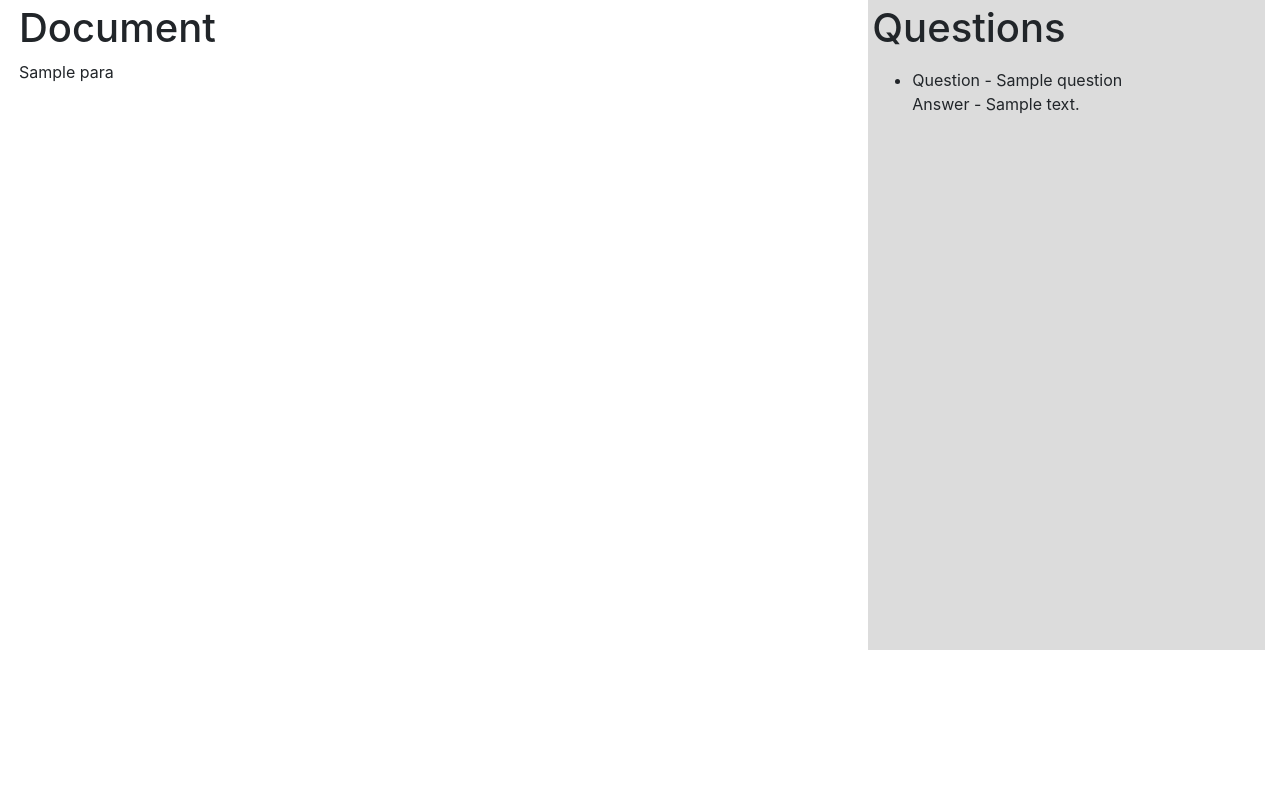
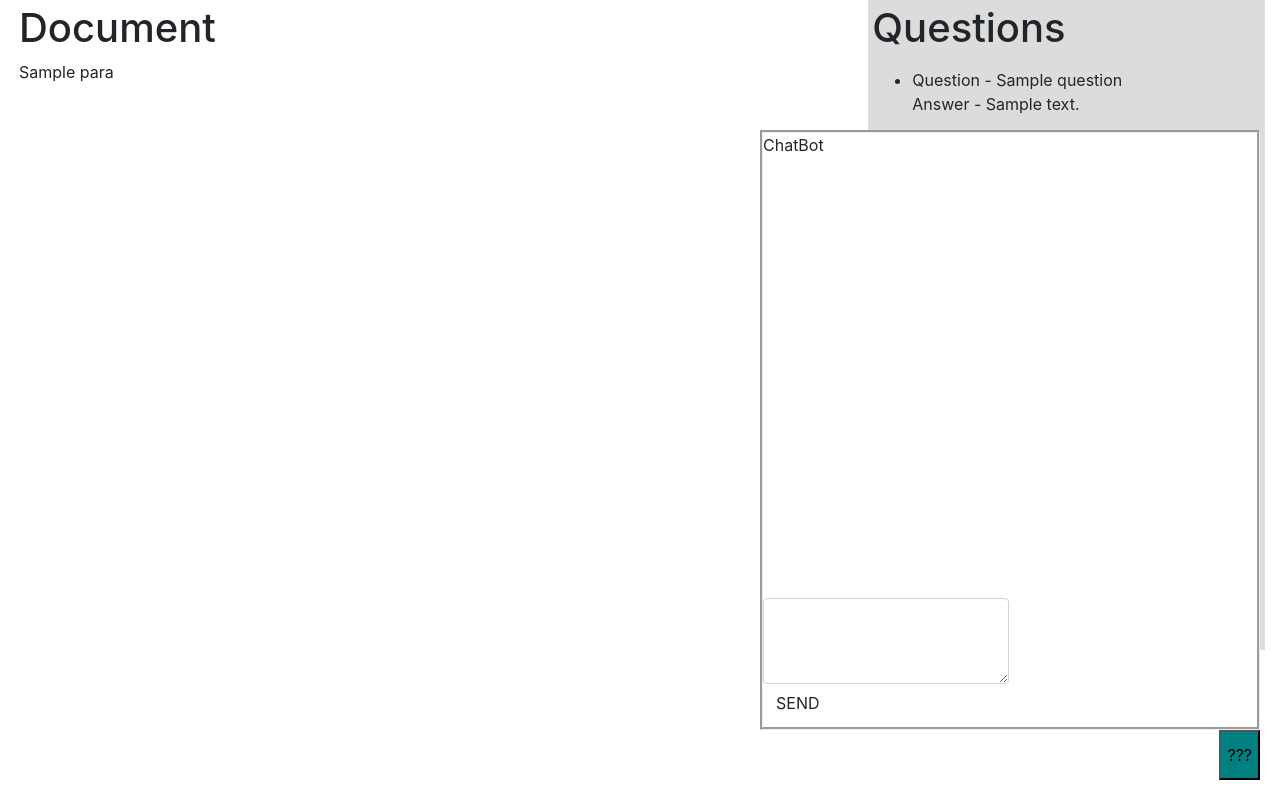
Before and after one commit to aimanfatima/Major-Project, a Django app: template read/docreader/templates/doc_view.html in a window 1280 px wide. Run offline with Django 3.2, Linux system fonts and the light colour scheme; the template is opened without the code that fills it: most values are stand-ins (such as "Sample title", 1, 10 or a date in 2020); some libraries are stand-ins or nearby versions.

Commit message:
chat box from codepen -1

```diff
--- a/read/docreader/templates/doc_view.html
+++ b/read/docreader/templates/doc_view.html
@@ -20,6 +20,44 @@
         overflow-x: auto;
         text-align:justify;
     }
+
+
+    .myDIV {
+        overflow-x: hidden;
+        overflow-x: auto;
+        position: fixed;
+        bottom: 70px;
+        right: 20px;
+        height: 600px;
+        width: 500px;
+        border-style: groove;
+        /* z-index: 800; */
+        background-color: white;
+    }
+
+    .chat-bot-button {
+    position: fixed;
+    bottom: 20px;
+    right: 20px;
+    height: 50px;
+    z-index: 999;
+    background-color:teal;
+    }
+
+    .mainHead {
+        position: absolute;
+    }
+
+    .chat {
+        overflow-x: hidden;
+        overflow-x: auto;
+        position: absolute;
+    }
+
+    .send {
+        position: absolute;
+        bottom: 5px;
+    }
 </style>
 
 </head>
@@ -28,7 +66,6 @@
     <div class="row">
     <div class="col-8">
         <div class=scroll>
-            <!-- <embed src="docreader/static/pdf_file.pdf" type="application/pdf" width="100%" height="600px" /> -->
             <h1>Document</h1>
             {% for para in full_text%}
             <p>
@@ -59,5 +96,62 @@
     </div>
 </div>
 
+<button class="chat-bot-button" onclick="myFunction()">???</button>
+
+<div id="chatBox" class="myDIV" >
+    <div class="mainHead">
+        <div class="head">
+          <span>ChatBot</span>
+        </div>
+         </div>
+        <div class="chat">
+          <div class="main">
+          </div>
+        </div>
+        <div class="send">
+          <textarea class="form-control txt1" rows="3"></textarea>
+          <input type="button" class="btn btn1" value="SEND" onclick="sender()">
+        </div>
+</div>
+<input type="hidden" id="questions" name="variable" value="{{ questions }}">
+
+<script>
+    function myFunction() {
+  var x = document.getElementById("chatBox");
+  if (x.style.display === "none") {
+    x.style.display = "block";
+  } else {
+    x.style.display = "none";
+  }
+}
+</script>
+
+<script>
+
+        var questions = document.getElementById("questions").value;
+        console.log(questions)
+        var ques = {{ questions_json|safe }} ;
+    console.log(ques)
+    var messages = ques
+    var i=1;
+
+    $('body').ready(function() {
+    res(messages[3].fill_ups[1].question)
+    });
+
+    function sender() {
+        var msg = $('.txt1').val();
+        $('.main').append('<div class="txt-div" ><div class="txt msg">'+msg+'</div><div class="time">'+new Date().toLocaleTimeString()+'</div></div>');
+        $('.txt1').val('');
+        $('.chat').scrollTop = $('.chat').scrollHeight;
+        res(messages[3].fill_ups[1].question);
+        }
+
+        function res(msg) {
+        $('.main').append('<div class="txt-div2" ><div class="txt2 msg">'+msg+'</div><div class="time2">'+new Date().toLocaleTimeString()+'</div></div>');
+        }
+
+</script>
+
 </body>
 </html>
--- a/read/docreader/views.py
+++ b/read/docreader/views.py
@@ -51,6 +51,7 @@ def doc_view(request):
             'doc_path' : doc_path,
             'pdf_path': pdf_path,
             'full_text': fullText,
-            'questions': questions
+            'questions': questions,
+            'questions_json': json.dumps(questions)
         }
         return render(request, 'doc_view.html', context=context, status=status.HTTP_201_CREATED)
```
Also changed, not shown: read/docreader/templatetags/js.py (added, +9 -0 lines).
